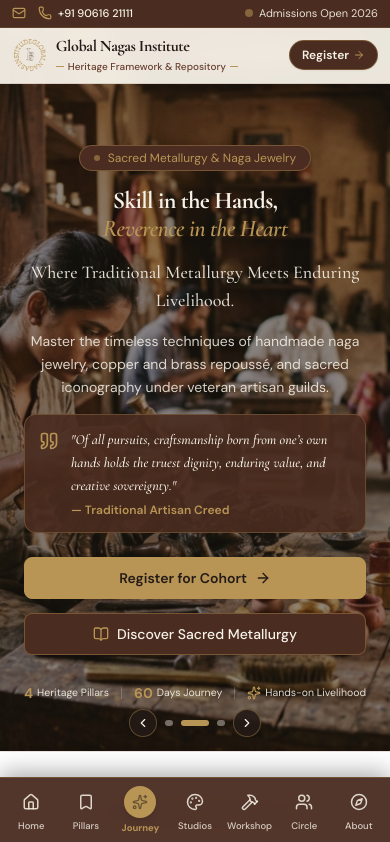
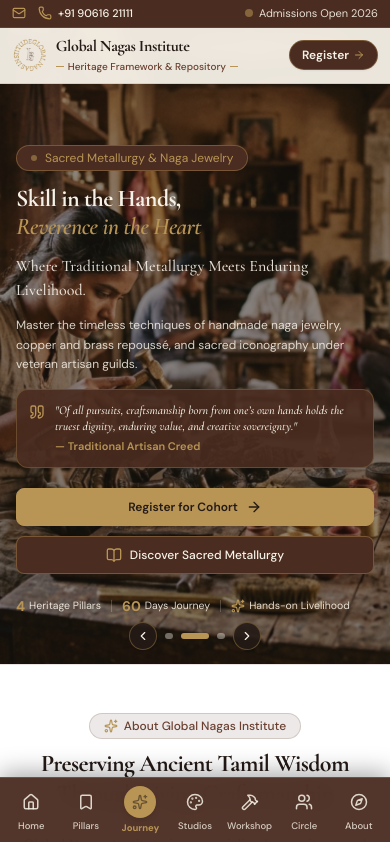
Before and after one commit to 24pca103-commits/GNI, a React (Vite) app in the folder frontend/: page / in a window 390 px wide. Shown: the top 842 px of the page. Built offline with nearby package versions, Linux system fonts and the light colour scheme.

Commit message:
Align Hero section content strictly to the left on mobile view

```diff
--- a/frontend/src/components/Hero.jsx
+++ b/frontend/src/components/Hero.jsx
@@ -133,16 +133,16 @@ export default function Hero() {
       </button>
 
       {/* Main Content Area */}
-      <div className="relative z-10 max-w-7xl mx-auto px-6 sm:px-10 lg:px-12">
-        <div className="max-w-3xl space-y-4 sm:space-y-5 text-center sm:text-left mx-auto sm:mx-0">
+      <div className="relative z-10 max-w-7xl mx-auto px-4 sm:px-10 lg:px-12">
+        <div className="max-w-3xl space-y-3.5 sm:space-y-5 text-left mx-0">
           {/* Tag Badge in Sentence Case */}
-          <div className="inline-flex items-center gap-2 px-3.5 py-1 rounded-full bg-[#4A2C20] border border-[#B89555]/40 text-[#B89555] text-xs font-['DM_Sans']">
+          <div className="inline-flex items-center gap-2 px-3.5 py-1 rounded-full bg-[#4A2C20] border border-[#B89555]/40 text-[#B89555] text-xs font-['DM_Sans'] self-start">
             <span className="w-1.5 h-1.5 rounded-full bg-[#B89555] animate-pulse" />
             <span>{current.tag}</span>
           </div>
 
           {/* Heading in Cormorant Garamond - Sentence Case */}
-          <h1 className="font-['Cormorant_Garamond'] text-2xl sm:text-4xl md:text-5xl lg:text-[54px] font-bold text-[#F7F2E8] tracking-tight leading-[1.15]">
+          <h1 className="font-['Cormorant_Garamond'] text-2xl sm:text-4xl md:text-5xl lg:text-[54px] font-bold text-[#F7F2E8] tracking-tight leading-[1.15] text-left">
             <span className="block sm:inline">{current.headingMain}</span>{' '}
             <span className="text-[#B89555] italic block sm:inline">
               {current.headingAccent}
@@ -150,24 +150,24 @@ export default function Hero() {
           </h1>
 
           {/* Subtitle in DM Sans - Sentence Case */}
-          <p className="font-['Cormorant_Garamond'] text-lg sm:text-2xl text-[#F7F2E8]/90 font-medium">
+          <p className="font-['Cormorant_Garamond'] text-base sm:text-2xl text-[#F7F2E8]/90 font-medium text-left">
             {current.subtitle}
           </p>
 
           {/* Description in DM Sans - Sentence Case */}
-          <p className="font-['DM_Sans'] text-sm sm:text-[14.5px] text-[#F7F2E8]/85 max-w-2xl leading-relaxed font-normal">
+          <p className="font-['DM_Sans'] text-xs sm:text-[14.5px] text-[#F7F2E8]/85 max-w-2xl leading-relaxed font-normal text-left">
             {current.desc}
           </p>
 
           {/* Heritage Quote Card (Solid flat background, NO gradients) */}
-          <div className="bg-[#4A2C20]/90 border border-[#B89555]/30 p-3.5 sm:p-4 rounded-xl max-w-2xl text-left">
-            <div className="flex items-start gap-3">
-              <Quote className="w-5 h-5 text-[#B89555] shrink-0 mt-0.5" />
-              <div className="space-y-1">
-                <p className="font-['Cormorant_Garamond'] italic text-sm sm:text-base text-[#F7F2E8] leading-relaxed font-normal">
+          <div className="bg-[#4A2C20]/90 border border-[#B89555]/30 p-3 sm:p-4 rounded-xl max-w-2xl text-left">
+            <div className="flex items-start gap-2.5 sm:gap-3">
+              <Quote className="w-4 h-4 sm:w-5 sm:h-5 text-[#B89555] shrink-0 mt-0.5" />
+              <div className="space-y-0.5 sm:space-y-1">
+                <p className="font-['Cormorant_Garamond'] italic text-xs sm:text-base text-[#F7F2E8] leading-snug sm:leading-relaxed font-normal">
                   "{current.quote}"
                 </p>
-                <p className="font-['DM_Sans'] text-xs text-[#B89555] font-semibold">
+                <p className="font-['DM_Sans'] text-[11px] sm:text-xs text-[#B89555] font-semibold">
                   — {current.author}
                 </p>
               </div>
@@ -175,10 +175,10 @@ export default function Hero() {
           </div>
 
           {/* Action Buttons in Sentence Case */}
-          <div className="pt-2 flex flex-col sm:flex-row items-center gap-3.5 justify-center sm:justify-start">
+          <div className="pt-1.5 sm:pt-2 flex flex-col sm:flex-row items-stretch sm:items-center gap-2.5 sm:gap-3.5 justify-start">
             <Link
               to="/register"
-              className="w-full sm:w-auto inline-flex items-center justify-center gap-2 px-6 py-2.5 rounded-lg font-['DM_Sans'] text-sm font-semibold text-[#241A16] bg-[#B89555] hover:bg-[#c7a462] transition-colors border border-[#B89555]"
+              className="w-full sm:w-auto inline-flex items-center justify-center gap-2 px-6 py-2.5 rounded-lg font-['DM_Sans'] text-xs sm:text-sm font-semibold text-[#241A16] bg-[#B89555] hover:bg-[#c7a462] transition-colors border border-[#B89555]"
             >
               <span>{current.primaryBtn}</span>
               <ArrowRight className="w-4 h-4 text-[#241A16]" />
@@ -186,7 +186,7 @@ export default function Hero() {
 
             <button
               onClick={handleStaticClick}
-              className="w-full sm:w-auto inline-flex items-center justify-center gap-2 px-5 py-2.5 rounded-lg font-['DM_Sans'] text-sm font-medium text-[#F7F2E8] bg-[#4A2C20] hover:bg-[#6B4030] border border-[#B89555]/40 transition-colors cursor-default"
+              className="w-full sm:w-auto inline-flex items-center justify-center gap-2 px-5 py-2.5 rounded-lg font-['DM_Sans'] text-xs sm:text-sm font-medium text-[#F7F2E8] bg-[#4A2C20] hover:bg-[#6B4030] border border-[#B89555]/40 transition-colors cursor-default"
             >
               <BookOpen className="w-4 h-4 text-[#B89555]" />
               <span>{current.secondaryBtn}</span>
@@ -194,7 +194,7 @@ export default function Hero() {
           </div>
 
           {/* Core Highlights Placed Directly Below Register Button - Strictly Single Line on Mobile */}
-          <div className="pt-3 flex flex-nowrap items-center justify-between sm:justify-start gap-1.5 sm:gap-6 text-[10.5px] sm:text-sm font-['DM_Sans'] text-[#F7F2E8]/90 w-full sm:w-auto">
+          <div className="pt-2 sm:pt-3 flex flex-nowrap items-center justify-start gap-2.5 sm:gap-6 text-[10.5px] sm:text-sm font-['DM_Sans'] text-[#F7F2E8]/90 w-full sm:w-auto">
             <div className="flex items-center gap-1 sm:gap-2 shrink-0">
               <span className="font-number text-sm sm:text-lg font-bold text-[#B89555]">4</span>
               <span className="whitespace-nowrap">Heritage Pillars</span>
```
